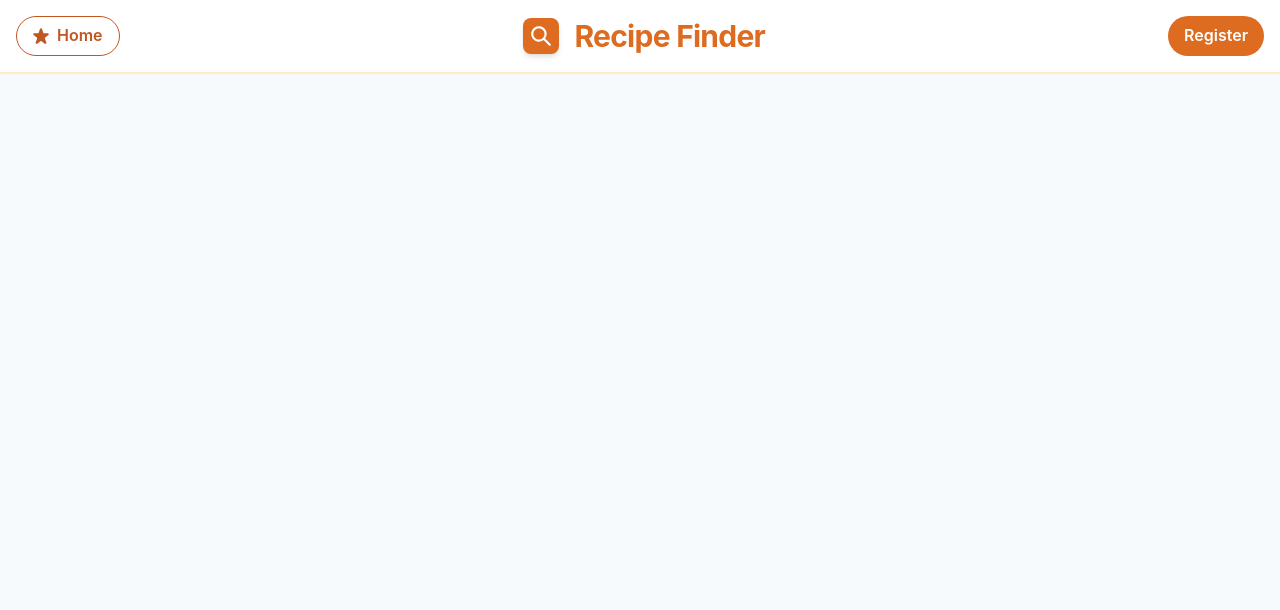
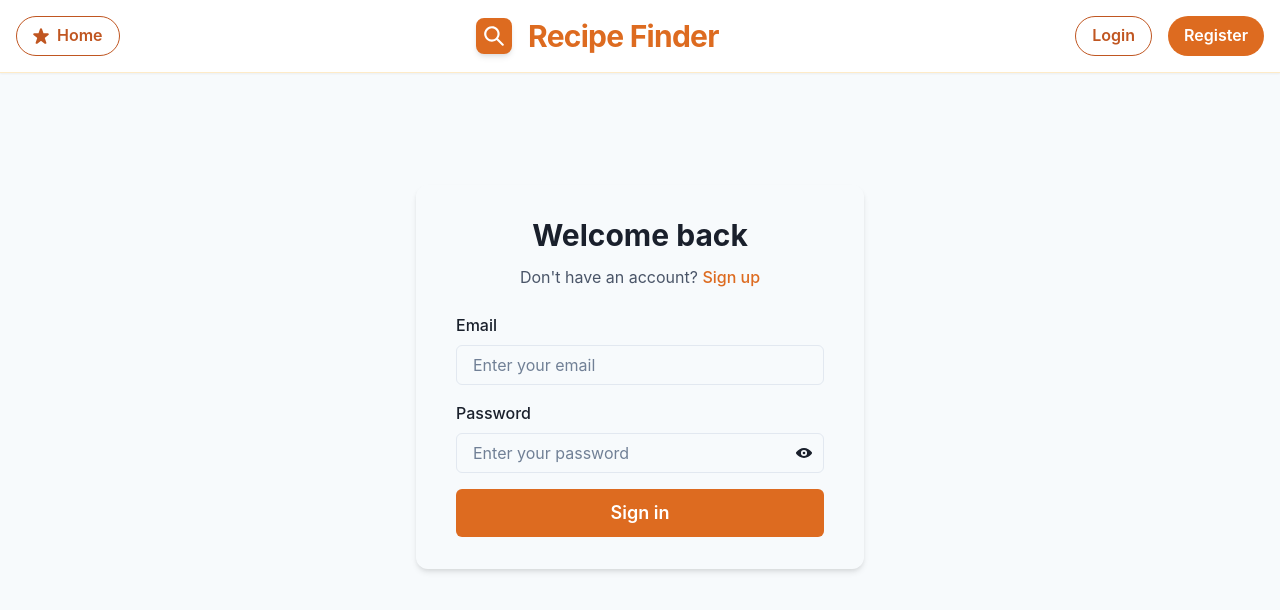
Before and after one commit to Mettje69/Recipe-Finder, a React (Vite) app: page /login in a window 1280 px wide. Shown: the top 610 px of the page. Built offline with nearby package versions, Linux system fonts and the light colour scheme.

Commit message:
login and register design v1.1

```diff
--- a/src/App.tsx
+++ b/src/App.tsx
@@ -4,6 +4,7 @@ import RecipeFinder from './components/RecipeFinder'
 import AddRecipeForm from './components/AddRecipeForm'
 import Header from './components/Header'
 import Register from './components/Register'
+import Login from './components/Login'
 import { AuthProvider, useAuth } from './contexts/AuthContext'
 import './App.css'
 
@@ -24,6 +25,7 @@ function App() {
               <Routes>
                 <Route path="/" element={<RecipeFinder />} />
                 <Route path="/register" element={<Register />} />
+                <Route path="/login" element={<Login />} />
                 <Route
                   path="/add"
                   element={
--- a/src/components/Header.tsx
+++ b/src/components/Header.tsx
@@ -131,6 +131,22 @@ const Header = () => {
                 </Menu>
               </>
             ) : (
+              <>
+                <Button
+                  as={RouterLink}
+                  to="/login"
+                  colorScheme="orange"
+                  size="md"
+                  borderRadius="full"
+                  variant="outline"
+                  _hover={{
+                    transform: 'translateY(-2px)',
+                    boxShadow: 'md'
+                  }}
+                  transition="all 0.2s ease-in-out"
+                >
+                  Login
+                </Button>
                 <Button
                   as={RouterLink}
                   to="/register"
@@ -145,6 +161,7 @@ const Header = () => {
                 >
                   Register
                 </Button>
+              </>
             )}
           </HStack>
         </Flex>
--- /dev/null
+++ b/src/components/Login.tsx
@@ -0,0 +1,156 @@
+import React, { useState } from 'react';
+import { useNavigate, Link as RouterLink } from 'react-router-dom';
+import { useAuth } from '../contexts/AuthContext';
+import {
+  Box,
+  Button,
+  FormControl,
+  FormLabel,
+  Input,
+  VStack,
+  Heading,
+  Text,
+  Link,
+  useToast,
+  Container,
+  InputGroup,
+  InputRightElement,
+  IconButton,
+  FormErrorMessage,
+} from '@chakra-ui/react';
+import { ViewIcon, ViewOffIcon } from '@chakra-ui/icons';
+
+const Login: React.FC = () => {
+  const [email, setEmail] = useState('');
+  const [password, setPassword] = useState('');
+  const [showPassword, setShowPassword] = useState(false);
+  const [isLoading, setIsLoading] = useState(false);
+  const [errors, setErrors] = useState<{ [key: string]: string }>({});
+  const navigate = useNavigate();
+  const { login } = useAuth();
+  const toast = useToast();
+
+  const validateForm = () => {
+    const newErrors: { [key: string]: string } = {};
+    if (!email) newErrors.email = 'Email is required';
+    else if (!/\S+@\S+\.\S+/.test(email)) newErrors.email = 'Email is invalid';
+    if (!password) newErrors.password = 'Password is required';
+    setErrors(newErrors);
+    return Object.keys(newErrors).length === 0;
+  };
+
+  const handleSubmit = async (e: React.FormEvent) => {
+    e.preventDefault();
+    if (!validateForm()) return;
+
+    setIsLoading(true);
+    try {
+      const response = await fetch('http://localhost:5000/api/auth/login', {
+        method: 'POST',
+        headers: {
+          'Content-Type': 'application/json',
+        },
+        body: JSON.stringify({ email, password }),
+      });
+
+      const data = await response.json();
+
+      if (!response.ok) {
+        throw new Error(data.error || 'Login failed');
+      }
+
+      login(data.token, data.user);
+      toast({
+        title: 'Welcome back!',
+        description: "You've successfully logged in.",
+        status: 'success',
+        duration: 5000,
+        isClosable: true,
+      });
+      navigate('/');
+    } catch (err: any) {
+      toast({
+        title: 'Error',
+        description: err.message || 'An error occurred during login',
+        status: 'error',
+        duration: 5000,
+        isClosable: true,
+      });
+    } finally {
+      setIsLoading(false);
+    }
+  };
+
+  return (
+    <Container maxW="lg" py={{ base: '12', md: '24' }} px={{ base: '0', sm: '8' }}>
+      <Box
+        py={{ base: '0', sm: '8' }}
+        px={{ base: '4', sm: '10' }}
+        bg={{ base: 'transparent', sm: 'bg-surface' }}
+        boxShadow={{ base: 'none', sm: 'md' }}
+        borderRadius={{ base: 'none', sm: 'xl' }}
+      >
+        <VStack spacing="6">
+          <VStack spacing="3" textAlign="center">
+            <Heading size="lg">Welcome back</Heading>
+            <Text color="gray.600">
+              Don't have an account?{' '}
+              <Link as={RouterLink} to="/register" color="orange.500">
+                Sign up
+              </Link>
+            </Text>
+          </VStack>
+
+          <form onSubmit={handleSubmit} style={{ width: '100%' }}>
+            <VStack spacing="4">
+              <FormControl isInvalid={!!errors.email}>
+                <FormLabel>Email</FormLabel>
+                <Input
+                  type="email"
+                  value={email}
+                  onChange={(e) => setEmail(e.target.value)}
+                  placeholder="Enter your email"
+                />
+                <FormErrorMessage>{errors.email}</FormErrorMessage>
+              </FormControl>
+
+              <FormControl isInvalid={!!errors.password}>
+                <FormLabel>Password</FormLabel>
+                <InputGroup>
+                  <Input
+                    type={showPassword ? 'text' : 'password'}
+                    value={password}
+                    onChange={(e) => setPassword(e.target.value)}
+                    placeholder="Enter your password"
+                  />
+                  <InputRightElement>
+                    <IconButton
+                      aria-label={showPassword ? 'Hide password' : 'Show password'}
+                      icon={showPassword ? <ViewOffIcon /> : <ViewIcon />}
+                      variant="ghost"
+                      onClick={() => setShowPassword(!showPassword)}
+                    />
+                  </InputRightElement>
+                </InputGroup>
+                <FormErrorMessage>{errors.password}</FormErrorMessage>
+              </FormControl>
+
+              <Button
+                type="submit"
+                colorScheme="orange"
+                size="lg"
+                width="100%"
+                isLoading={isLoading}
+                loadingText="Signing in..."
+              >
+                Sign in
+              </Button>
+            </VStack>
+          </form>
+        </VStack>
+      </Box>
+    </Container>
+  );
+};
+
+export default Login;
```
Lines whose indentation alone changed are shown as unchanged.
